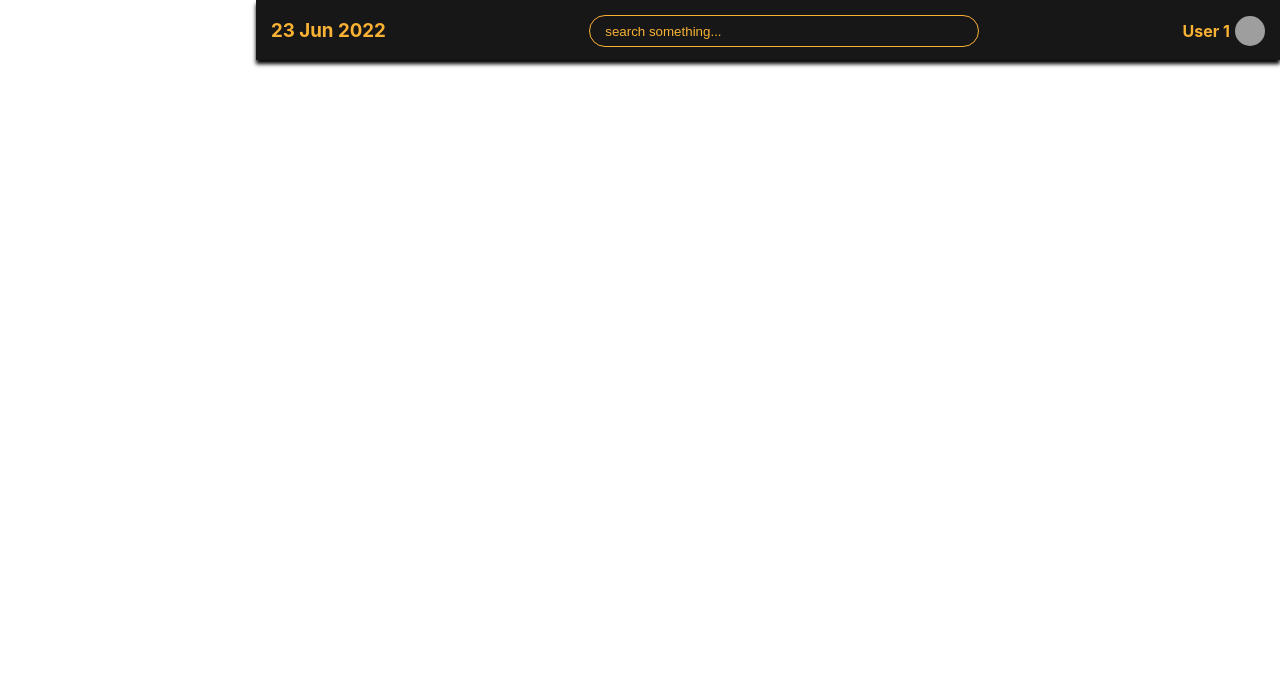
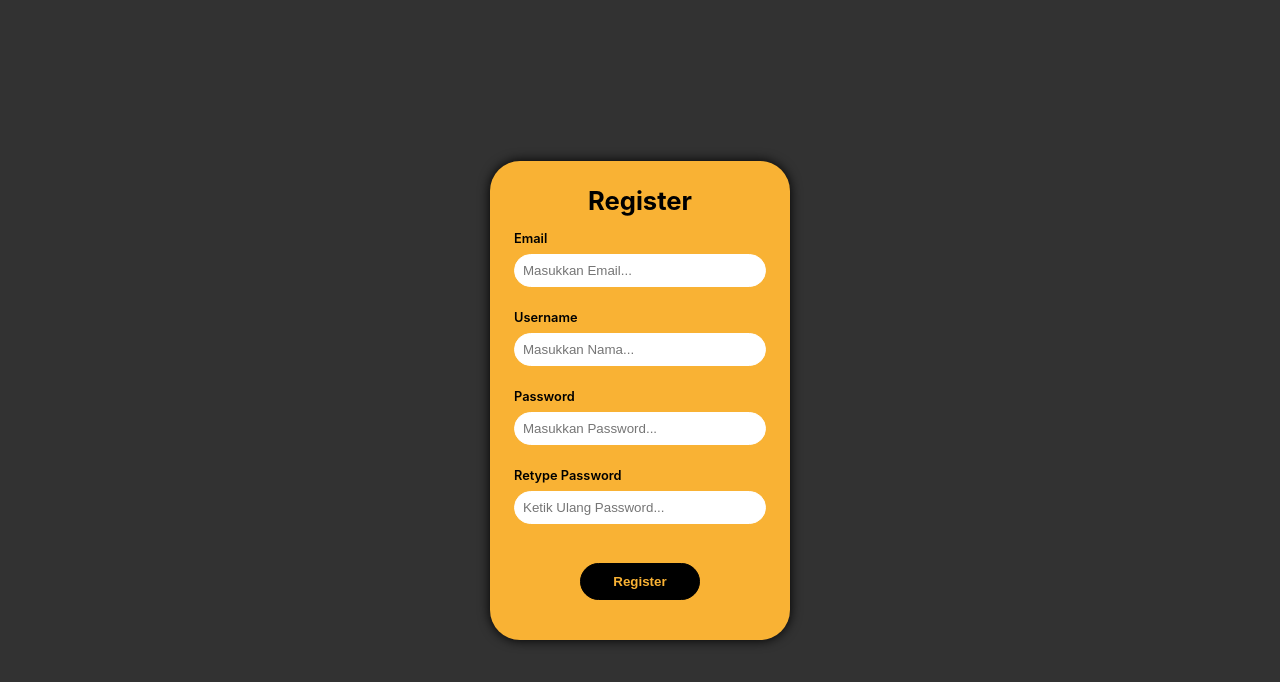
Before and after one commit to rg-km/final-project-engineering-49, a React (Create React App) app in the folder FE/lms49-app/: page /login in a window 1280 px wide. Shown: the top 682 px of the page. Built offline with nearby package versions, Linux system fonts and the light colour scheme; grey boxes are pictures that could not be loaded.

Commit message:
chore: edit layout on Login and Register Pages

```diff
--- a/FE/lms49-app/src/App.js
+++ b/FE/lms49-app/src/App.js
@@ -5,7 +5,7 @@ import Navbar from "./Component/Navbar/Navbar";
 
 function App() {
     return (
-        <Navbar />
+        <Register />
     )
 }
 
--- a/FE/lms49-app/src/Component/Auth/Login.js
+++ b/FE/lms49-app/src/Component/Auth/Login.js
@@ -6,21 +6,23 @@ function Login() {
   return (
     <div className="login">
       <div className="loginForm">
-        <div className="container">
+        <div className="containerLogin">
           <h1>Login</h1>
           <form>
             <label>Email</label>
 
-            <input type="email" name="email" placeholder="Masukkan Email..." />
+            <input type="email" name="email" placeholder="Masukkan Email..." required/>
             <label>Password</label>
 
             <input
               type="password"
               name="password"
               placeholder="Masukkan Password..."
+              required
             />
-
-            <button type="submit">Login</button>
+            <div className="buttonLogin">
+              <button type="submit">Login</button>
+            </div>
           </form>
 
           <a href="/">
--- a/FE/lms49-app/src/Component/Auth/Register.js
+++ b/FE/lms49-app/src/Component/Auth/Register.js
@@ -5,20 +5,21 @@ function Register() {
   return (
     <div className="register">
       <div className="registerForm">
-        <div className="container">
+        <div className="containerRegister">
           <h1>Register</h1>
           <form>
             <label>Email</label>
-            <input type="email" name="email" placeholder="Masukkan Email..." />
+            <input type="email" name="email" placeholder="Masukkan Email..." required/>
 
             <label>Username</label>
-            <input type="text" name="username" placeholder="Masukkan Nama..." />
+            <input type="text" name="username" placeholder="Masukkan Nama..." required/>
 
             <label>Password</label>
             <input
               type="password"
               name="password"
               placeholder="Masukkan Password..."
+              required
             />
 
             <label>Retype Password</label>
@@ -26,9 +27,13 @@ function Register() {
               type="password"
               name="repassword"
               placeholder="Ketik Ulang Password..."
+              required
             />
 
-            <button type="submit">Register</button>
+            <div className="buttonRegister">
+              <button type="submit">Register</button>
+            </div>
+
           </form>
         </div>
       </div>
--- a/FE/lms49-app/src/Component/Auth/Style/Login.css
+++ b/FE/lms49-app/src/Component/Auth/Style/Login.css
@@ -32,7 +32,7 @@ body {
   transition: all .5s;
 }
 
-.container {
+.containerLogin {
   display: flex;
   flex-direction: column;
   justify-content: center;
@@ -45,32 +45,40 @@ body {
   background-color: var(--form-bg);
 }
 
-span {
+.containerLogin span {
   padding: 0 10px;
   background-color: var(--form-bg);
 }
 
-form {
+.containerLogin form {
   width: 100%;
   display: flex;
   flex-direction: column;
 }
 
-label {
-  margin: 8px 0;
+.containerLogin label {
+  margin-top: 15px;
+  margin-bottom: 8px;
   font-weight: 600;
 }
 
-input {
+.containerLogin input {
   padding: 8px;
-  margin-bottom: 8px;
+  margin-bottom: 15px;
   border-radius: 30px;
   border: 1px solid #fff;
   background: #fff;
   color: var(--text-primary);
 }
 
-button {
+.buttonLogin {
+  display: flex;
+  justify-content: center;
+  align-items: center;
+}
+
+.containerLogin button {
+  width: 120px;
   background-color: #000;
   border: 1px solid #000;
   color: #F9B234;
@@ -81,10 +89,11 @@ button {
   cursor: pointer;
 }
 
-a {
+.containerLogin a {
   font-size: 1rem;
   cursor: pointer;
   color: #000;
+  margin-bottom: 8px;
 }
 
 @media screen and (max-width:478px) {
--- a/FE/lms49-app/src/Component/Auth/Style/Register.css
+++ b/FE/lms49-app/src/Component/Auth/Style/Register.css
@@ -32,7 +32,7 @@ body {
     transition: all .5s;
 }
 
-.container {
+.containerRegister {
     display: flex;
     flex-direction: column;
     justify-content: center;
@@ -45,23 +45,24 @@ body {
     background-color: var(--form-bg);
 }
 
-span {
+.containerRegister span {
     padding: 0 10px;
     background-color: var(--form-bg);
 }
 
-form {
+.containerRegister form {
     width: 100%;
     display: flex;
     flex-direction: column;
 }
 
-label {
-    margin: 8px 0;
+.containerRegister label {
+    margin-top: 15px;
+    margin-bottom: 8px;
     font-weight: 600;
 }
 
-input {
+.containerRegister input {
     padding: 8px;
     margin-bottom: 8px;
     border-radius: 30px;
@@ -70,7 +71,15 @@ input {
     color: var(--text-primary);
 }
 
-button {
+.buttonRegister {
+    display: flex;
+    justify-content: center;
+    align-items: center;
+    margin-top: 15px;
+}
+
+.containerRegister button {
+    width: 120px;
     background-color: #000;
     border: 1px solid #000;
     color: #F9B234;
```
